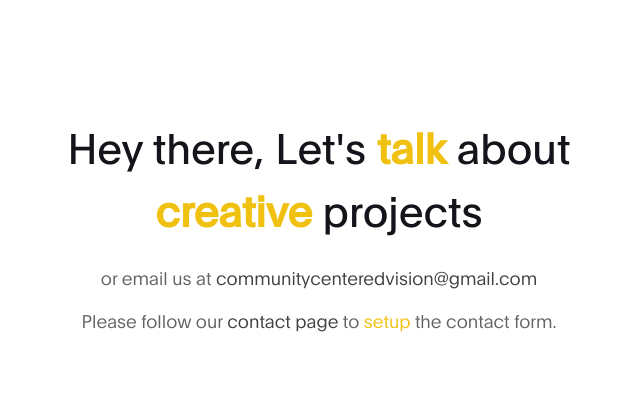
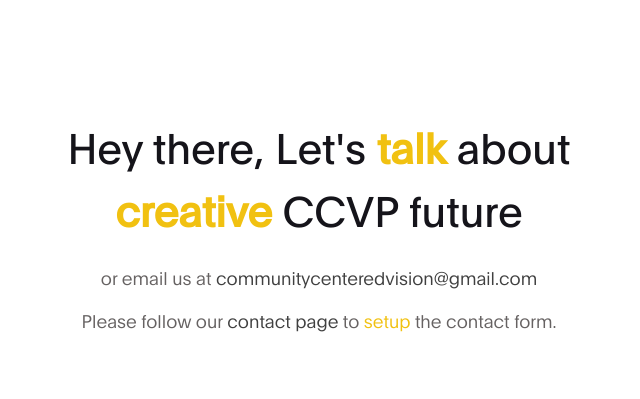
Before and after one commit to hondatechkassim/CVVP, a PHP site: page /contact.php in a window 1280 px wide. Shown: the part 110-509 px from the top of the page, without its empty margins (321-961 px from the left). Run offline with PHP 8.4, Linux system fonts and the light colour scheme.

Commit message:
Update contact.php

```diff
--- a/contact.php
+++ b/contact.php
@@ -69,7 +69,7 @@ https://templatemo.com/tm-538-digital-trend
 
                     <div class="col-lg-6 mx-auto col-md-7 col-12 py-5 mt-5 text-center" data-aos="fade-up">
 
-                      <h1 class="mb-4">Hey there, Let's <strong>talk</strong> about <strong>creative</strong> projects</h1>
+                      <h1 class="mb-4">Hey there, Let's <strong>talk</strong> about <strong>creative</strong> CCVP future</h1>
 
                       <p>or email us at <a href="ccv@communitycenteredvisionforprosperity.org">communitycenteredvision@gmail.com
                                      </a></p>
```
